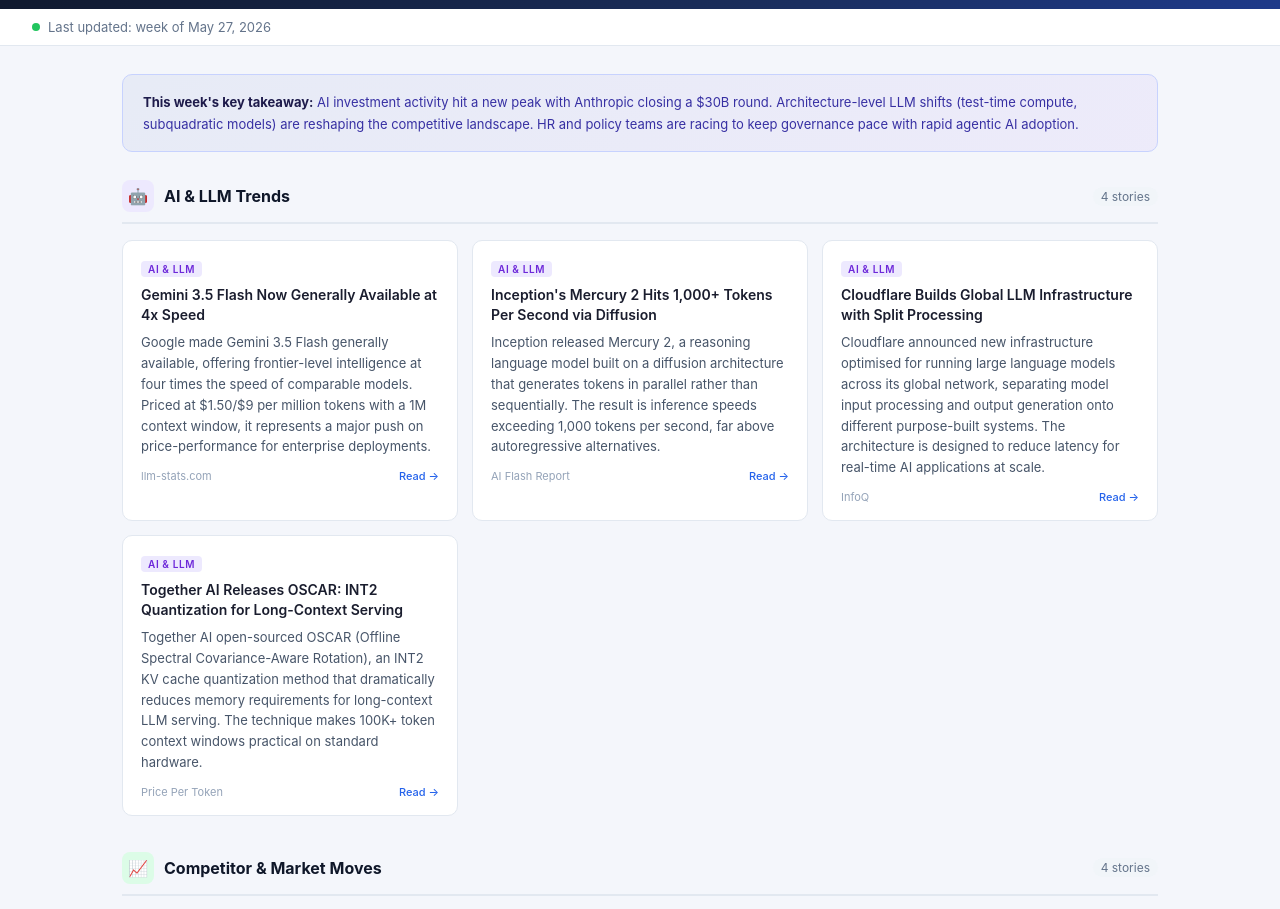
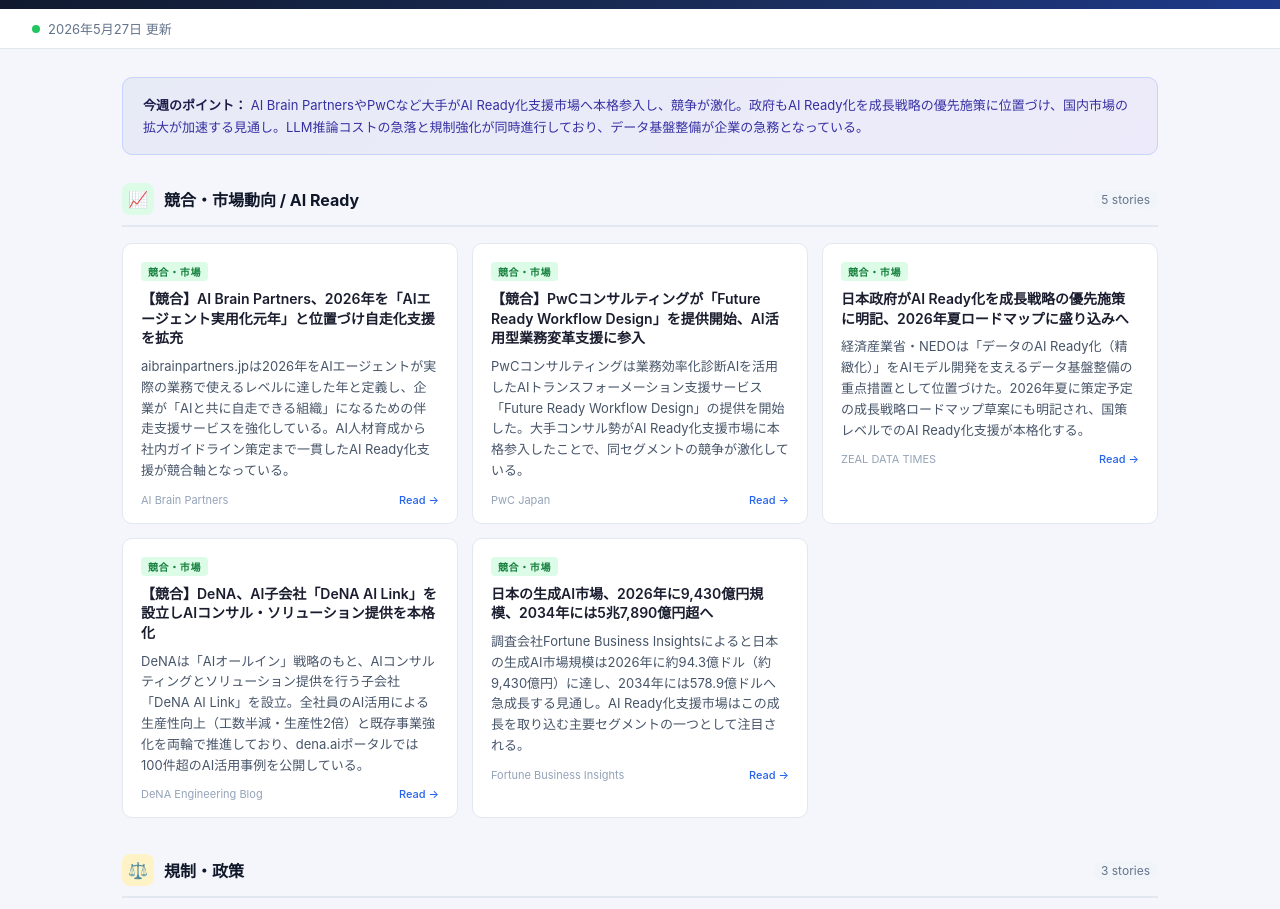
Before and after one commit to nahoito/industry-weekly-news, a plain HTML site: page index.html in a window 1280 px wide. Shown: the part 87-996 px from the top of the page. Drawn offline with Linux system fonts and the light colour scheme.

Commit message:
Weekly news refresh: June 13, 2026

```diff
--- a/index.html
+++ b/index.html
@@ -133,49 +133,39 @@
 <div class="status-bar">
   <div class="status-info">
     <div class="dot loading" id="statusDot"></div>
-    <span id="statusText">Generating executive summary...</span>
+    <span id="statusText">エグゼクティブサマリーを生成中...</span>
   </div>
 </div>
 
 <div class="main">
 
-  <div class="takeaway loading-text" id="takeawayBar">Generating executive summary...</div>
+  <div class="takeaway loading-text" id="takeawayBar">エグゼクティブサマリーを生成中...</div>
 
-  <!-- AI & LLM Trends -->
-  <div class="section">
-    <div class="section-header">
-      <div class="section-icon icon-ai">🤖</div>
-      <span class="section-title">AI &amp; LLM Trends</span>
-      <span class="section-count" id="aiCount"></span>
-    </div>
-    <div class="cards" id="aiCards"></div>
-  </div>
-
-  <!-- Competitor & Market Moves -->
+  <!-- 競合・市場動向 / AI Ready -->
   <div class="section">
     <div class="section-header">
       <div class="section-icon icon-mkt">📈</div>
-      <span class="section-title">Competitor &amp; Market Moves</span>
+      <span class="section-title">競合・市場動向 / AI Ready</span>
       <span class="section-count" id="mktCount"></span>
     </div>
     <div class="cards" id="mktCards"></div>
   </div>
 
-  <!-- Regulations & Policy -->
+  <!-- 規制・政策 -->
   <div class="section">
     <div class="section-header">
       <div class="section-icon icon-reg">⚖️</div>
-      <span class="section-title">Regulations &amp; Policy</span>
+      <span class="section-title">規制・政策</span>
       <span class="section-count" id="regCount"></span>
     </div>
     <div class="cards" id="regCards"></div>
   </div>
 
-  <!-- HR & AI -->
+  <!-- HR・AI -->
   <div class="section">
     <div class="section-header">
       <div class="section-icon icon-hr">👥</div>
-      <span class="section-title">HR &amp; AI</span>
+      <span class="section-title">HR・AI</span>
       <span class="section-count" id="hrCount"></span>
     </div>
     <div class="cards" id="hrCards"></div>
@@ -184,59 +174,39 @@
 </div>
 
 <script>
-// ── News data (updated week of May 27, 2026) ──────────────────────────────────
+// ── ニュースデータ（2026年5月27日週 更新）────────────────────────────────────
 const NEWS = {
-  weekOf: "May 27, 2026",
-  ai_llm: [
+  weekOf: "2026年5月27日",
+  market: [
     {
-      title: "Gemini 3.5 Flash Now Generally Available at 4x Speed",
-      summary: "Google made Gemini 3.5 Flash generally available, offering frontier-level intelligence at four times the speed of comparable models. Priced at $1.50/$9 per million tokens with a 1M context window, it represents a major push on price-performance for enterprise deployments.",
-      source: "llm-stats.com",
-      url: "https://llm-stats.com/ai-news"
+      title: "【競合】AI Brain Partners、2026年を「AIエージェント実用化元年」と位置づけ自走化支援を拡充",
+      summary: "aibrainpartners.jpは2026年をAIエージェントが実際の業務で使えるレベルに達した年と定義し、企業が「AIと共に自走できる組織」になるための伴走支援サービスを強化している。AI人材育成から社内ガイドライン策定まで一貫したAI Ready化支援が競合軸となっている。",
+      source: "AI Brain Partners",
+      url: "https://aibrainpartners.jp/"
     },
     {
-      title: "Inception's Mercury 2 Hits 1,000+ Tokens Per Second via Diffusion",
-      summary: "Inception released Mercury 2, a reasoning language model built on a diffusion architecture that generates tokens in parallel rather than sequentially. The result is inference speeds exceeding 1,000 tokens per second, far above autoregressive alternatives.",
-      source: "AI Flash Report",
-      url: "https://aiflashreport.com/model-releases.html"
+      title: "【競合】PwCコンサルティングが「Future Ready Workflow Design」を提供開始、AI活用型業務変革支援に参入",
+      summary: "PwCコンサルティングは業務効率化診断AIを活用したAIトランスフォーメーション支援サービス「Future Ready Workflow Design」の提供を開始した。大手コンサル勢がAI Ready化支援市場に本格参入したことで、同セグメントの競争が激化している。",
+      source: "PwC Japan",
+      url: "https://www.pwc.com/jp/ja/press-room/2026/future-ready-workflow-design.html"
     },
     {
-      title: "Cloudflare Builds Global LLM Infrastructure with Split Processing",
-      summary: "Cloudflare announced new infrastructure optimised for running large language models across its global network, separating model input processing and output generation onto different purpose-built systems. The architecture is designed to reduce latency for real-time AI applications at scale.",
-      source: "InfoQ",
-      url: "https://www.infoq.com/news/2026/05/cloudflare-llm-infrastructure/"
+      title: "日本政府がAI Ready化を成長戦略の優先施策に明記、2026年夏ロードマップに盛り込みへ",
+      summary: "経済産業省・NEDOは「データのAI Ready化（精緻化）」をAIモデル開発を支えるデータ基盤整備の重点措置として位置づけた。2026年夏に策定予定の成長戦略ロードマップ草案にも明記され、国策レベルでのAI Ready化支援が本格化する。",
+      source: "ZEAL DATA TIMES",
+      url: "https://www.zdh.co.jp/bi-online/ai-ready-data/"
     },
     {
-      title: "Together AI Releases OSCAR: INT2 Quantization for Long-Context Serving",
-      summary: "Together AI open-sourced OSCAR (Offline Spectral Covariance-Aware Rotation), an INT2 KV cache quantization method that dramatically reduces memory requirements for long-context LLM serving. The technique makes 100K+ token context windows practical on standard hardware.",
-      source: "Price Per Token",
-      url: "https://pricepertoken.com/news/model-releases"
-    }
-  ],
-  market: [
-    {
-      title: "Q1 2026 VC Funding Hits $300B Record — AI Accounts for 80%",
-      summary: "Q1 2026 shattered global venture funding records with $300 billion raised, of which AI startups captured $242 billion — 80% of all global venture activity. Four of the five largest VC rounds ever recorded were closed in Q1, signalling peak capital concentration in AI.",
-      source: "Crunchbase News",
-      url: "https://news.crunchbase.com/venture/record-breaking-funding-ai-global-q1-2026/"
+      title: "【競合】DeNA、AI子会社「DeNA AI Link」を設立しAIコンサル・ソリューション提供を本格化",
+      summary: "DeNAは「AIオールイン」戦略のもと、AIコンサルティングとソリューション提供を行う子会社「DeNA AI Link」を設立。全社員のAI活用による生産性向上（工数半減・生産性2倍）と既存事業強化を両輪で推進しており、dena.aiポータルでは100件超のAI活用事例を公開している。",
+      source: "DeNA Engineering Blog",
+      url: "https://dena.ai/"
     },
     {
-      title: "Databricks Reaches $134B Valuation with $5.4B ARR",
-      summary: "Databricks, the data intelligence platform powering enterprise AI and ML workloads, crossed $5.4 billion in ARR with over 20,000 customers, pushing its valuation to $134 billion. The milestone cements it as the dominant infrastructure layer for enterprise data and AI.",
-      source: "AI Funding Tracker",
-      url: "https://aifundingtracker.com/top-50-ai-startups/"
-    },
-    {
-      title: "Bluefish Raises $43M to Manage Brand Presence Across AI Platforms",
-      summary: "Bluefish raised a $43M Series B to help Fortune 500 brands manage and optimise how they appear across AI platforms including ChatGPT, Claude, and Perplexity. The round reflects growing enterprise demand for AI search reputation management as LLMs replace traditional search.",
-      source: "Crescendo AI",
-      url: "https://www.crescendo.ai/news/latest-vc-investment-deals-in-ai-startups"
-    },
-    {
-      title: "AI Infrastructure Stack Funded Component-by-Component",
-      summary: "Investors are backing the full AI infrastructure stack in granular fashion, with discrete funding rounds for optical switching, quantum acceleration, and specialised memory startups. The pattern suggests the industry is building out a purpose-built physical layer beneath the software AI boom.",
-      source: "Qubit Capital",
-      url: "https://qubit.capital/blog/ai-startup-fundraising-trends"
+      title: "日本の生成AI市場、2026年に9,430億円規模、2034年には5兆7,890億円超へ",
+      summary: "調査会社Fortune Business Insightsによると日本の生成AI市場規模は2026年に約94.3億ドル（約9,430億円）に達し、2034年には578.9億ドルへ急成長する見通し。AI Ready化支援市場はこの成長を取り込む主要セグメントの一つとして注目される。",
+      source: "Fortune Business Insights",
+      url: "https://www.fortunebusinessinsights.com/japan-generative-ai-market-115265"
     }
   ],
   regulations: [
@@ -262,25 +232,25 @@
   hr_ai: [
     {
       title: "92% of CHROs Expect Deeper AI Integration in Workforce This Year",
-      summary: "A new survey finds 92% of Chief Human Resources Officers anticipate further AI integration across their workforce in 2026, with 87% forecasting greater adoption within HR processes specifically. The data reflects a shift from AI as an experiment to AI as a core operational dependency.",
+      summary: "A new survey finds 92% of CHROs anticipate further AI integration across their workforce in 2026, with 87% forecasting greater adoption within HR processes. The data reflects a shift from AI as an experiment to a core operational dependency.",
       source: "HR Dive",
       url: "https://www.hrdive.com/news/hr-2026-trends/808926/"
     },
     {
       title: "Agentic AI Adoption in HR Projected to Grow 327% by 2027",
-      summary: "CHROs are projecting a 327% increase in AI agent adoption within HR by 2027, with current adoption already at 48% among large enterprises. More than half of talent leaders say they are actively planning to add autonomous AI agents as team members this year.",
+      summary: "CHROs are projecting a 327% increase in AI agent adoption within HR by 2027, with current adoption already at 48% among large enterprises. More than half of talent leaders plan to add autonomous AI agents as team members this year.",
       source: "ADP Spark Blog",
       url: "https://www.adp.com/spark/articles/2025/12/key-hr-technology-trends-for-2026-and-how-to-plan.aspx"
     },
     {
       title: "Employers Hiring Aggressively — But Only for AI-Adjacent Roles",
-      summary: "Employers report aggressive hiring plans for 2026, but demand is concentrated in AI engineering, data, and automation roles. Traditional back-office and administrative positions face continued contraction as companies redeploy headcount toward AI-native functions.",
+      summary: "Employers report aggressive hiring plans for 2026, but demand is concentrated in AI engineering, data, and automation roles. Traditional back-office positions face continued contraction as companies redeploy headcount toward AI-native functions.",
       source: "HR Dive",
       url: "https://www.hrdive.com/news/companies-hiring-and-firing-2026/809286/"
     },
     {
       title: "AI Shifts Rather Than Eliminates HR Jobs, Study Finds",
-      summary: "New research finds AI's organisational impact is 5.7x more likely to shift job responsibilities and 3x more likely to create new roles than to eliminate positions outright. While 30-40% of HR tasks can be automated, the net effect is role transformation rather than displacement.",
+      summary: "New research finds AI is 5.7x more likely to shift job responsibilities and 3x more likely to create new roles than to eliminate positions outright. While 30-40% of HR tasks can be automated, the net effect is role transformation rather than displacement.",
       source: "Eightfold AI",
       url: "https://eightfold.ai/blog/predictions-hr-tech-2026/"
     }
@@ -312,37 +282,36 @@
 }
 
 // ── Init ──────────────────────────────────────────────────────────────────────
-document.getElementById('weekDate').textContent = 'Week of ' + NEWS.weekOf;
+document.getElementById('weekDate').textContent = NEWS.weekOf + ' 週';
 
 // Render all sections immediately from pre-loaded data
-renderSection('aiCards',  'aiCount',  NEWS.ai_llm,      'tag-ai',  'AI & LLM');
-renderSection('mktCards', 'mktCount', NEWS.market,       'tag-mkt', 'Market');
-renderSection('regCards', 'regCount', NEWS.regulations,  'tag-reg', 'Policy');
-renderSection('hrCards',  'hrCount',  NEWS.hr_ai,        'tag-hr',  'HR & AI');
+renderSection('mktCards', 'mktCount', NEWS.market,       'tag-mkt', '競合・市場');
+renderSection('regCards', 'regCount', NEWS.regulations,  'tag-reg', '規制・政策');
+renderSection('hrCards',  'hrCount',  NEWS.hr_ai,        'tag-hr',  'HR・AI');
 
 // Ask Claude to generate the executive takeaway asynchronously
 (async () => {
   const bar = document.getElementById('takeawayBar');
   const allTitles = [
-    ...NEWS.ai_llm, ...NEWS.market, ...NEWS.regulations, ...NEWS.hr_ai
+    ...NEWS.market, ...NEWS.regulations, ...NEWS.hr_ai
   ].map(i => i.title).join('; ');
 
   try {
     const result = await window.cowork.askClaude(
-      `Write a 2-3 sentence executive summary for XAION DATA (an AI and data analytics company) based on these industry headlines from the week of ${NEWS.weekOf}: ${allTitles}. Be direct and focus on what matters for the business.`,
+      `あなたはAI・データアナリティクス企業のインテリジェンスアナリストです。${NEWS.weekOf}週の以下の業界ヘッドラインをもとに、2〜3文の日本語エグゼクティブサマリーを作成してください。AI Ready競合動向を特に重視し、ビジネスへの示唆を簡潔に述べてください: ${allTitles}`,
       []
     );
     const text = (result && typeof result === 'object' && result.text)
       ? result.text
       : (typeof result === 'string' ? result : JSON.stringify(result));
     bar.classList.remove('loading-text');
-    bar.innerHTML = '<strong>This week\'s key takeaway:</strong> ' + text;
+    bar.innerHTML = '<strong>今週のポイント：</strong> ' + text;
   } catch(e) {
     bar.classList.remove('loading-text');
-    bar.innerHTML = '<strong>This week\'s key takeaway:</strong> AI investment activity hit a new peak with Anthropic closing a $30B round. Architecture-level LLM shifts (test-time compute, subquadratic models) are reshaping the competitive landscape. HR and policy teams are racing to keep governance pace with rapid agentic AI adoption.';
+    bar.innerHTML = '<strong>今週のポイント：</strong> AI Brain PartnersやPwCなど大手がAI Ready化支援市場へ本格参入し、競争が激化。政府もAI Ready化を成長戦略の優先施策に位置づけ、国内市場の拡大が加速する見通し。LLM推論コストの急落と規制強化が同時進行しており、データ基盤整備が企業の急務となっている。';
   }
 
-  setStatus('Last updated: week of ' + NEWS.weekOf, false);
+  setStatus(NEWS.weekOf + ' 更新', false);
 })();
 </script>
 </body>
```
